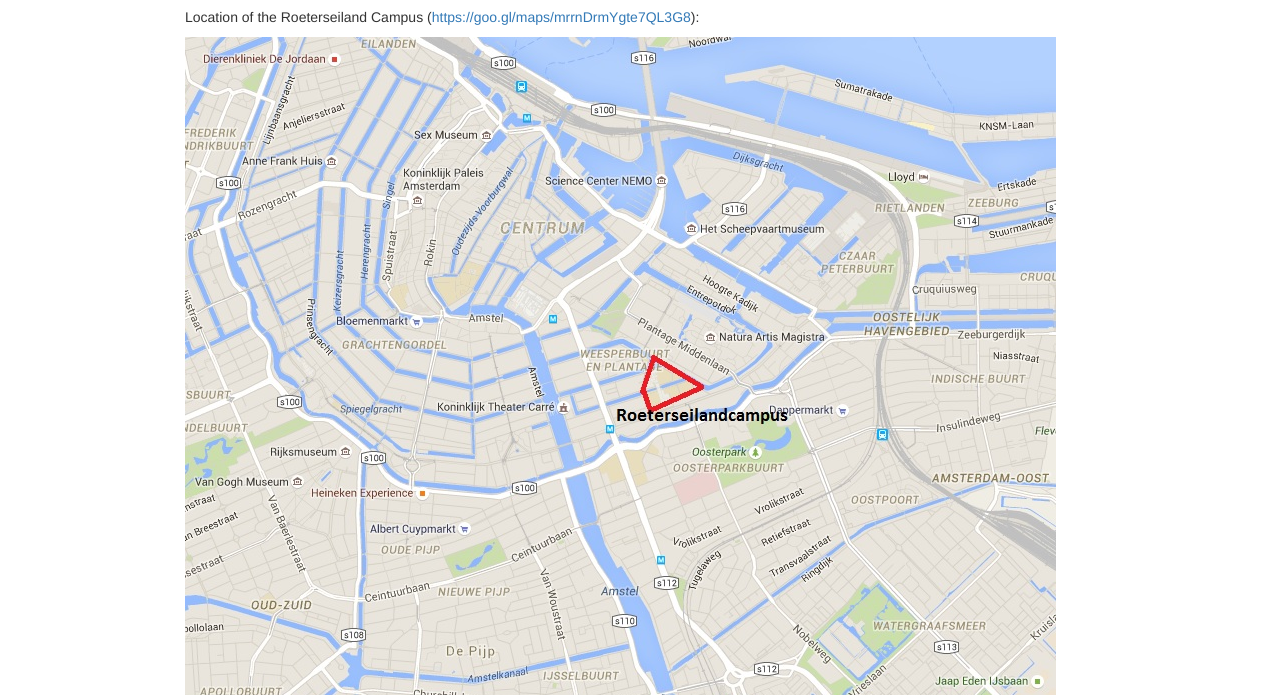
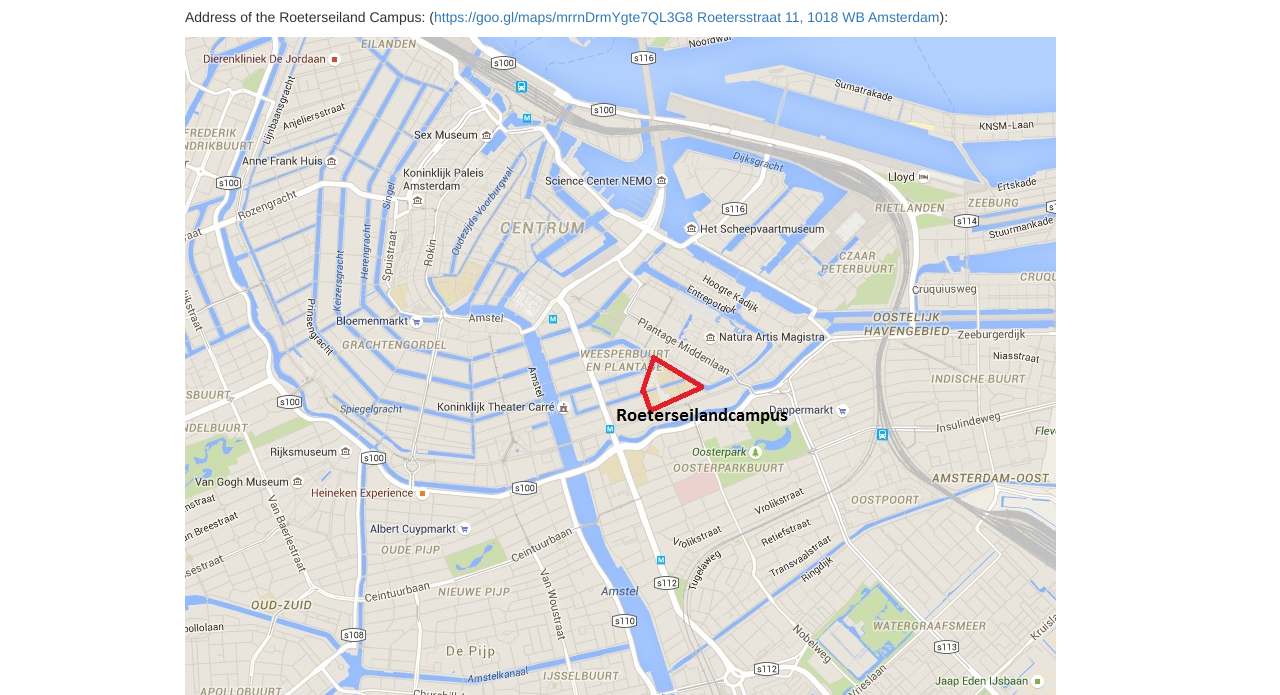
Before and after one commit to eslr2022/eslr2022.github.io, a plain HTML site: page directions.html in a window 1280 px wide. Shown: the part 105-800 px from the top of the page. Drawn offline with nearby package versions, Linux system fonts and the light colour scheme; some packages are replaced by stand-ins of ours.

Commit message:
Update directions.html

```diff
--- a/directions.html
+++ b/directions.html
@@ -297,7 +297,7 @@ $(document).ready(function () {
 
 <div id="how-to-get-to-the-workshop" class="section level1">
 <h1>How to get to the workshop:</h1>
-<p>Location of the Roeterseiland Campus (<a href="https://goo.gl/maps/mrrnDrmYgte7QL3G8" class="uri">https://goo.gl/maps/mrrnDrmYgte7QL3G8</a>):</p>
+<p>Address of the Roeterseiland Campus: (<a href="https://goo.gl/maps/mrrnDrmYgte7QL3G8" class="uri">https://goo.gl/maps/mrrnDrmYgte7QL3G8 Roetersstraat 11, 1018 WB Amsterdam</a>):</p>
 <p><img src="imgs/map_amsterdam.jpg" /></p>
 <p>Location of the building:</p>
 <p><img src="imgs/map_campus.jpg" /></p>
```
